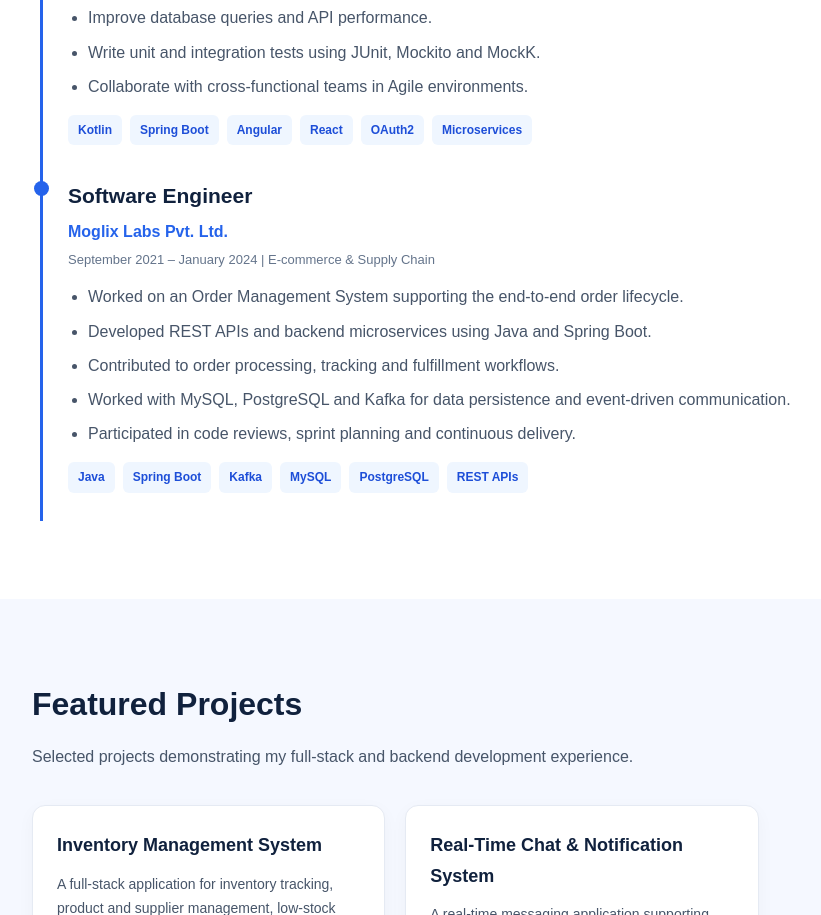
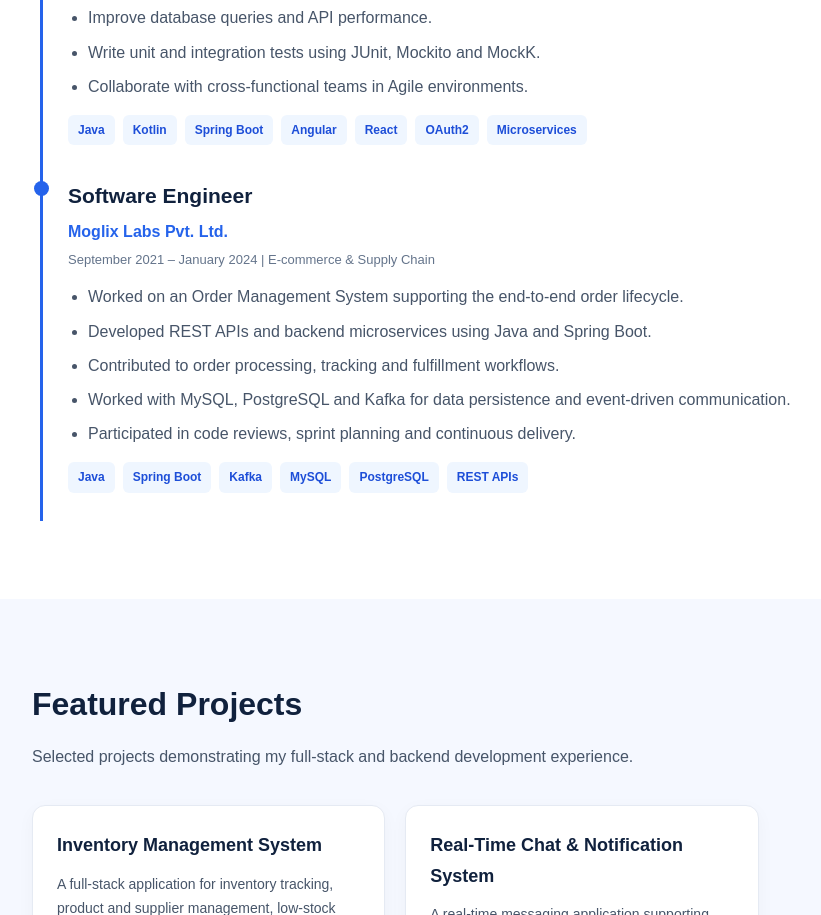
Before and after one commit to vaibhav4455/vaibhav-portfolio, a plain HTML site: page index.html in a window 1280 px wide. Shown: the part 2151-3066 px from the top of the page, without its empty margins (58-879 px from the left). Drawn offline with Linux system fonts and the light colour scheme.

Commit message:
Update index.html

```diff
--- a/index.html
+++ b/index.html
@@ -501,6 +501,7 @@
           <li>Collaborate with cross-functional teams in Agile environments.</li>
         </ul>
         <div class="tags">
+           <span class="tag">Java</span>
           <span class="tag">Kotlin</span>
           <span class="tag">Spring Boot</span>
           <span class="tag">Angular</span>
```
